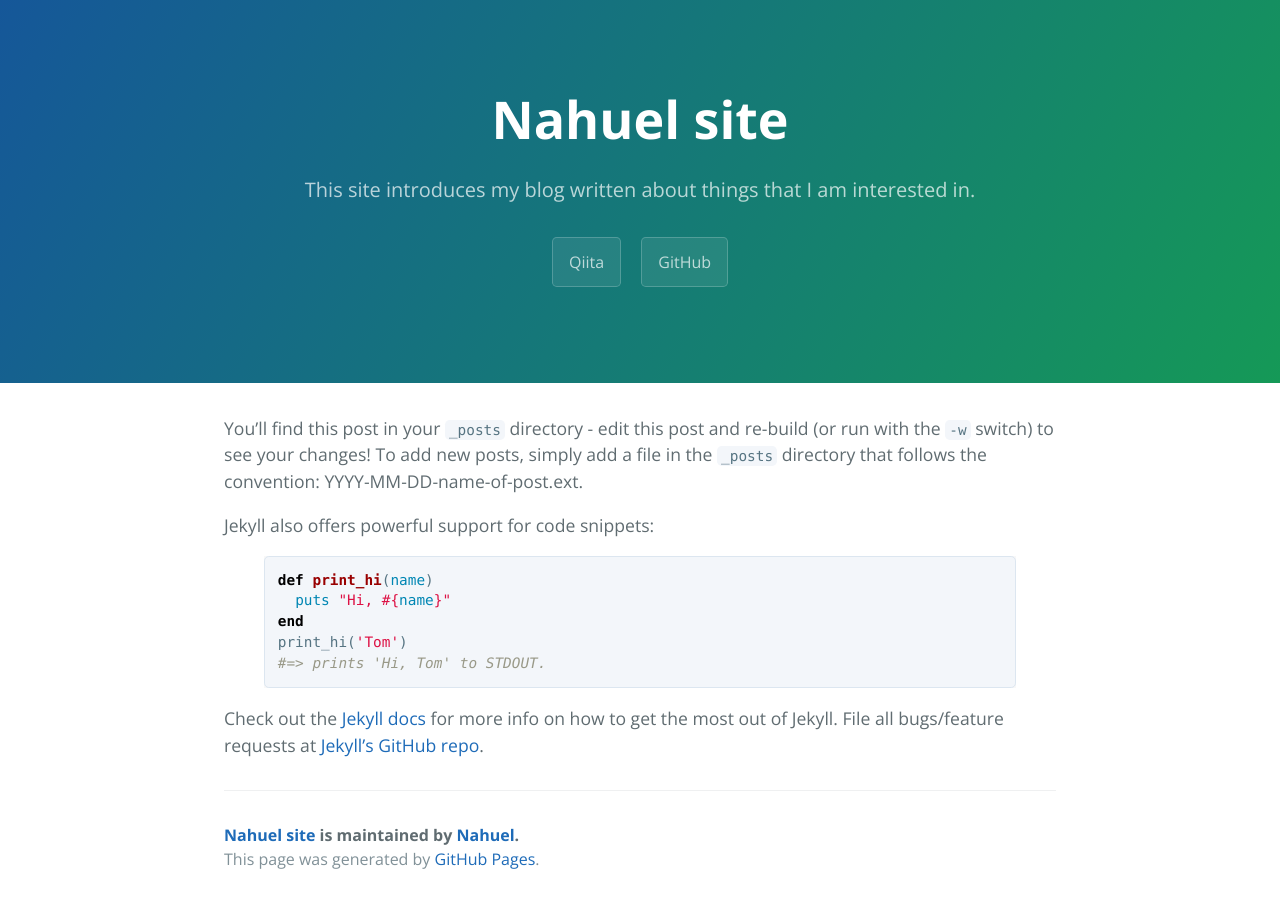
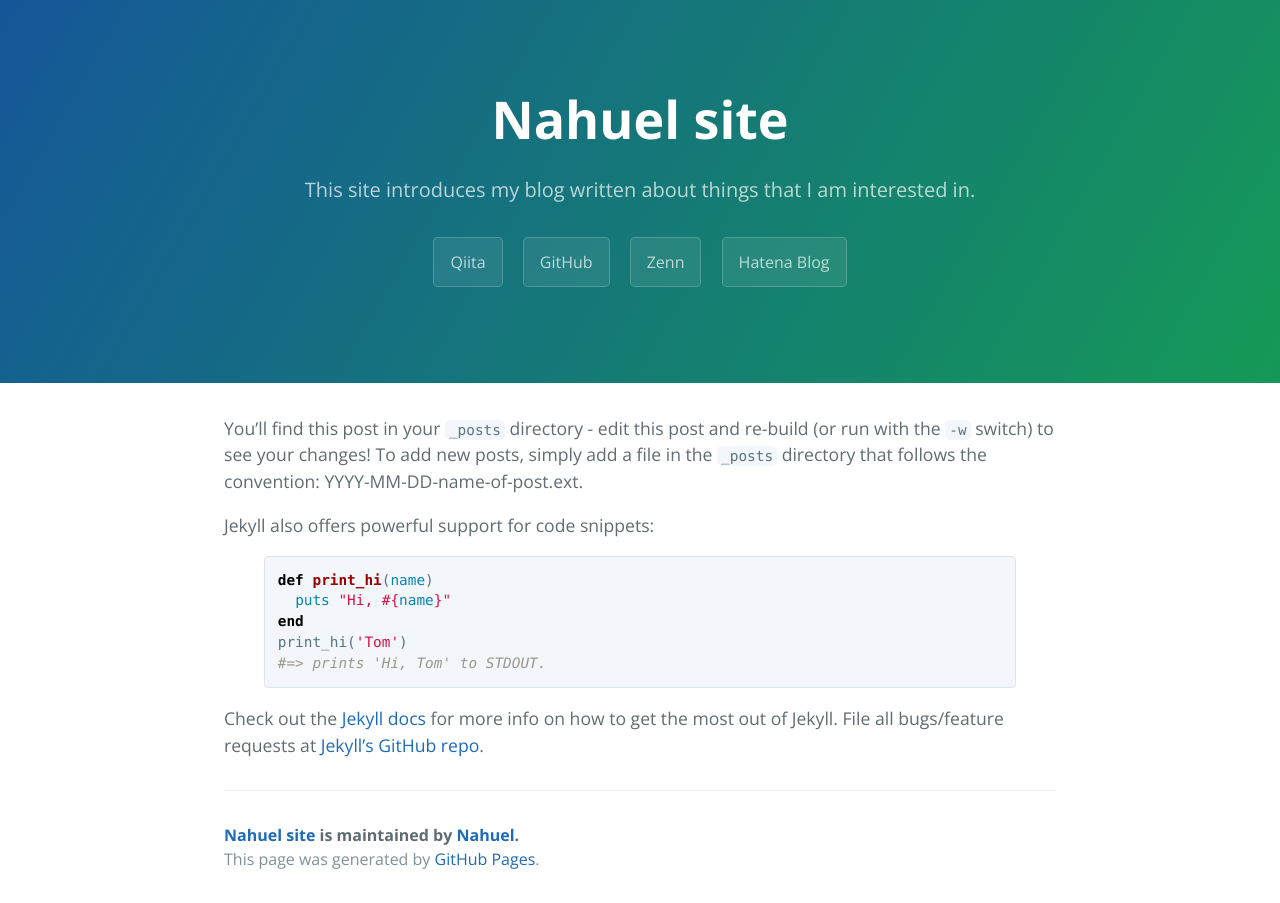
Before and after one commit to Nahuel-Mk2/Nahuel-Mk2.github.io, a Jekyll site: the page built from _posts/2016-02-12-sample-content.markdown, in a window 1280 px wide. Built offline with Jekyll 4.4.1, drawn with Linux system fonts in a browser that asks for light colours.

Commit message:
Update page-header.html

```diff
--- a/_includes/page-header.html
+++ b/_includes/page-header.html
@@ -3,5 +3,7 @@
   <h2 class="project-tagline">{{ site.tagline }}</h2>
   <a href="https://qiita.com/Nahuel" class="btn">Qiita</a>
   <a href="https://github.com/Nahuel-Mk2" class="btn">GitHub</a>
+  <a href="https://zenn.dev/nahuel" class="btn">Zenn</a>
+  <a href="https://nahuel-mk2.hatenadiary.jp/archive" class="btn">Hatena Blog</a>
 <!--   <a href="#" class="btn">Download .tar.gz</a> -->
 </section>
```
